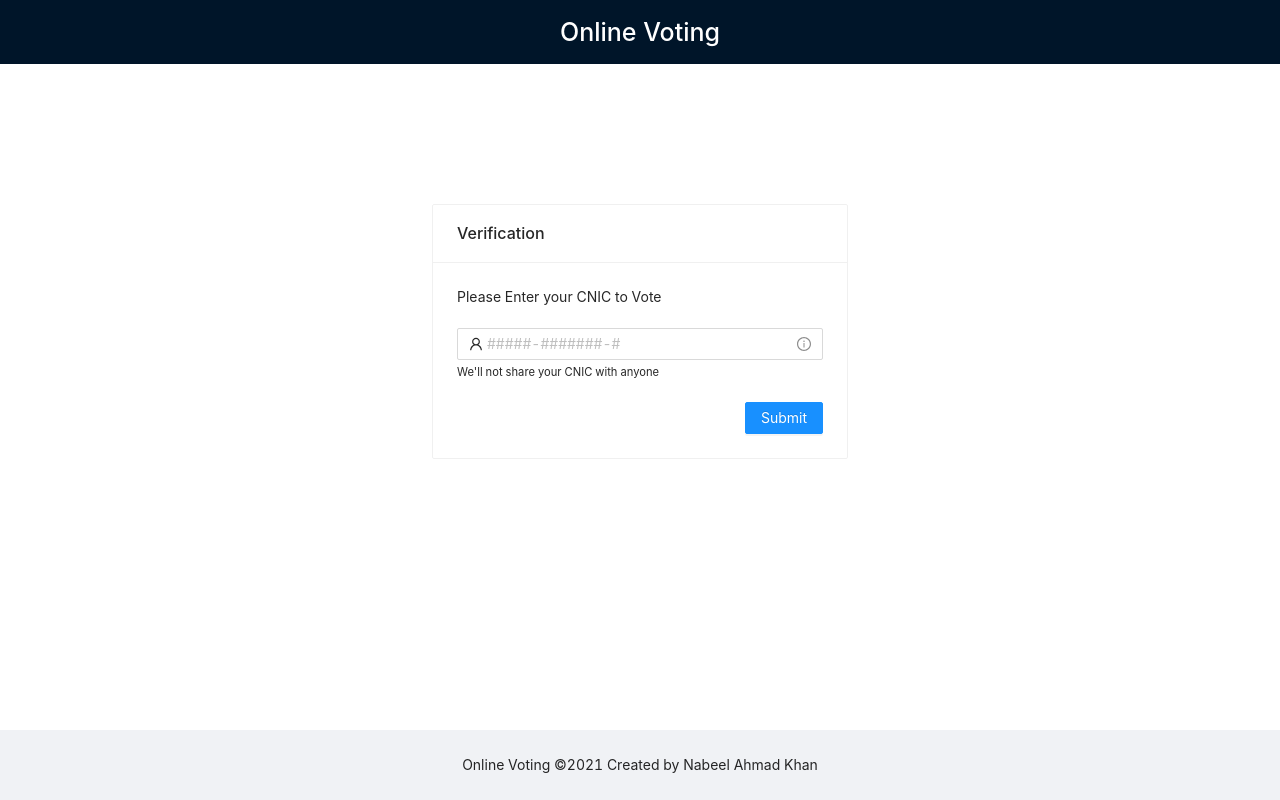
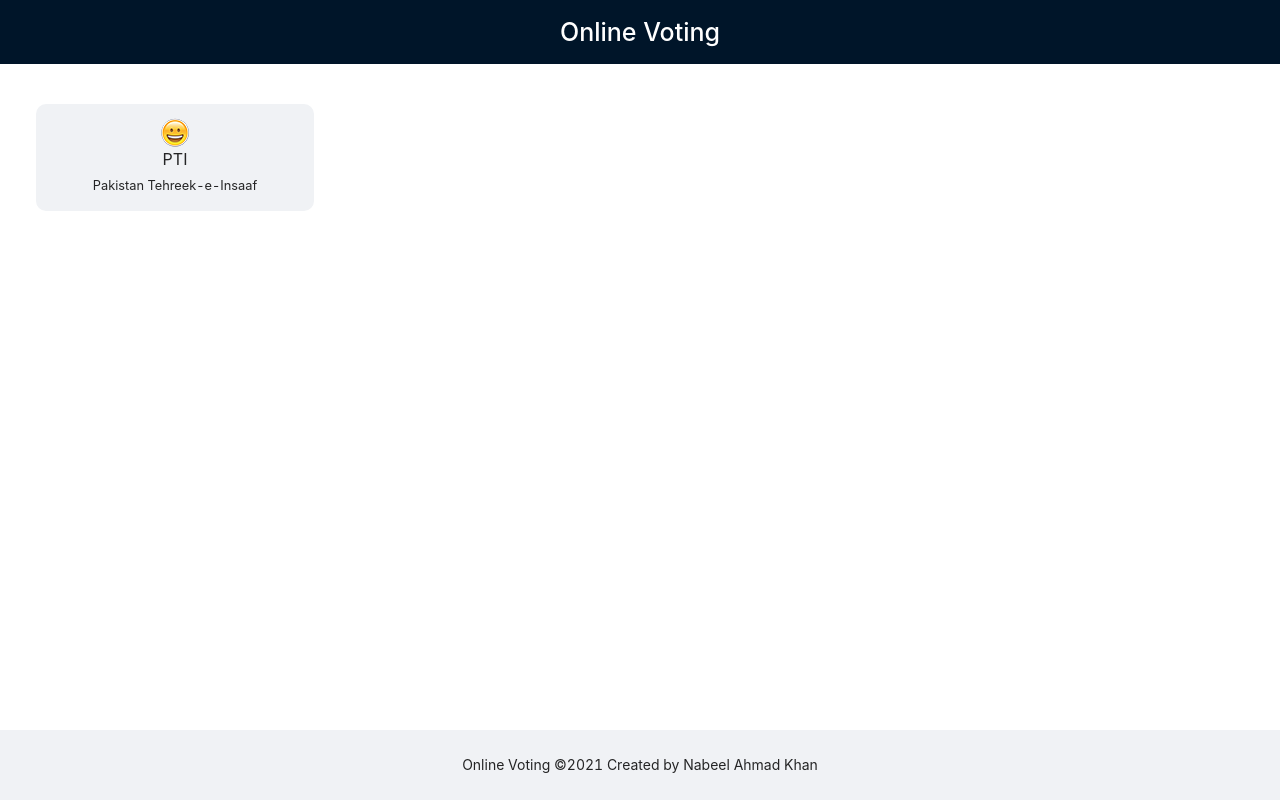
Before and after one commit to NabeelAhmadK/e-voting-system, a React (Create React App) app: page / in a window 1280 px wide. Built offline with nearby package versions, Linux system fonts and the light colour scheme.

Commit message:
Styling fixes

```diff
--- a/src/App.js
+++ b/src/App.js
@@ -1,14 +1,15 @@
 import React from 'react';
 import Headers from './components/header';
 import Footers from './components/footer'
-import Verification from './pages/verification';
+// import Verification from './pages/verification';
+import Vote from './pages/vote';
 import './App.scss';
 
 const App = () => {
   return (
     <div>
       <Headers />
-      <Verification />
+      <Vote />
       <Footers />
     </div>
   );
--- /dev/null
+++ b/src/assets/scss/pages/tiles.scss
@@ -0,0 +1,11 @@
+.block {
+    display: block;
+    width: 100%;
+    border: none;
+    background-color: #f0f2f5;
+    padding: 14px 28px;
+    font-size: 16px;
+    cursor: pointer;
+    text-align: center;
+    border-radius: 10px;
+}
--- a/src/assets/scss/style.scss
+++ b/src/assets/scss/style.scss
@@ -3,8 +3,13 @@
 @import "layout/footer";
 @import "layout/header";
 @import "pages/verification";
+@import "pages/tiles";
 
 .background {
     background-color: aquamarine;
     height: 100%;
 }
+
+.m-0 {
+    margin: 0px;
+}
```
Also changed, not shown: src/assets/images/smiley.png (added).
